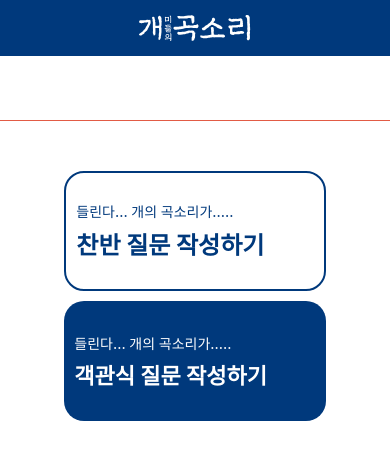
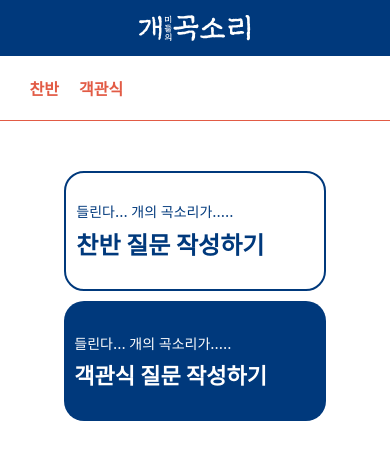
Before and after one commit to gabmin/Front-End, a React (Create React App) app: page / in a window 390 px wide. Shown: the top 460 px of the page. Built offline with nearby package versions, Linux system fonts and the light colour scheme; no server answers.

Commit message:
[edit] 헤더 반응형 수정

```diff
--- a/src/components/Header.js
+++ b/src/components/Header.js
@@ -169,9 +169,9 @@ const Bottom = styled.div`
     border-radius: 9px;
   }
 
-  @media screen and (max-width: ${tablet}) {
+  /* @media screen and (max-width: ${mobile}) {
     display: none;
-  }
+  } */
 `;
 
 const Wrapper = styled.div`
@@ -179,6 +179,9 @@ const Wrapper = styled.div`
   width: 30%;
   flex-direction: row;
   align-items: center;
+  @media screen and (max-width: ${mobile}) {
+    display: none;
+  }
 `;
 
 const StyledSearch = styled(FiSearch)`
@@ -195,6 +198,9 @@ const StyledSymbol = styled(Symbol)`
   user-select: none;
   height: 37px;
   margin-right: 30px;
+  @media screen and (max-width: ${mobile}) {
+    display: none;
+  }
 `;
 
 const StyledDown = styled(chevronDown)`
@@ -229,7 +235,14 @@ const MenuWrapper = styled.div`
   }
 
   @media screen and (max-width: ${tablet}) {
-    display: none;
+    width: 40%;
+    span {
+      margin: 0 10px;
+    }
+  }
+
+  @media screen and (max-width: ${mobile}) {
+    width: 60%;
   }
 `;
 
@@ -254,15 +267,15 @@ const IconWrapper = styled.div`
     color: white;
     position: relative;
     left: 40px;
-    width: 60px;
+    width: 70px;
     background-color: #e25b45;
     padding: 5px;
     border-radius: 7px;
     box-sizing: border-box;
   }
 
-  @media screen and (max-width: ${tablet}) {
-    display: none;
+  @media screen and (max-width: ${mobile}) {
+    width: 40%;
   }
 `;
 
```
